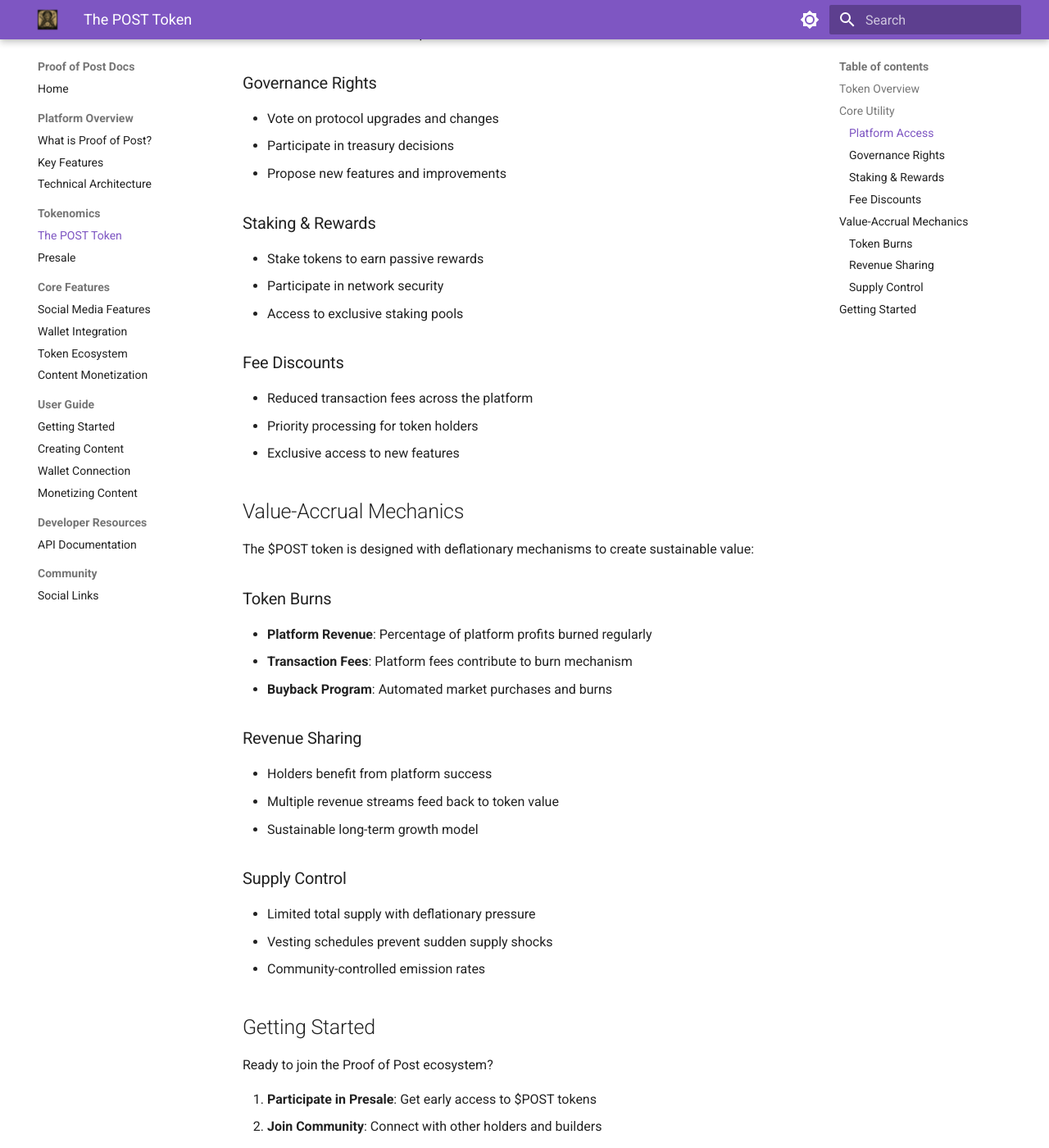
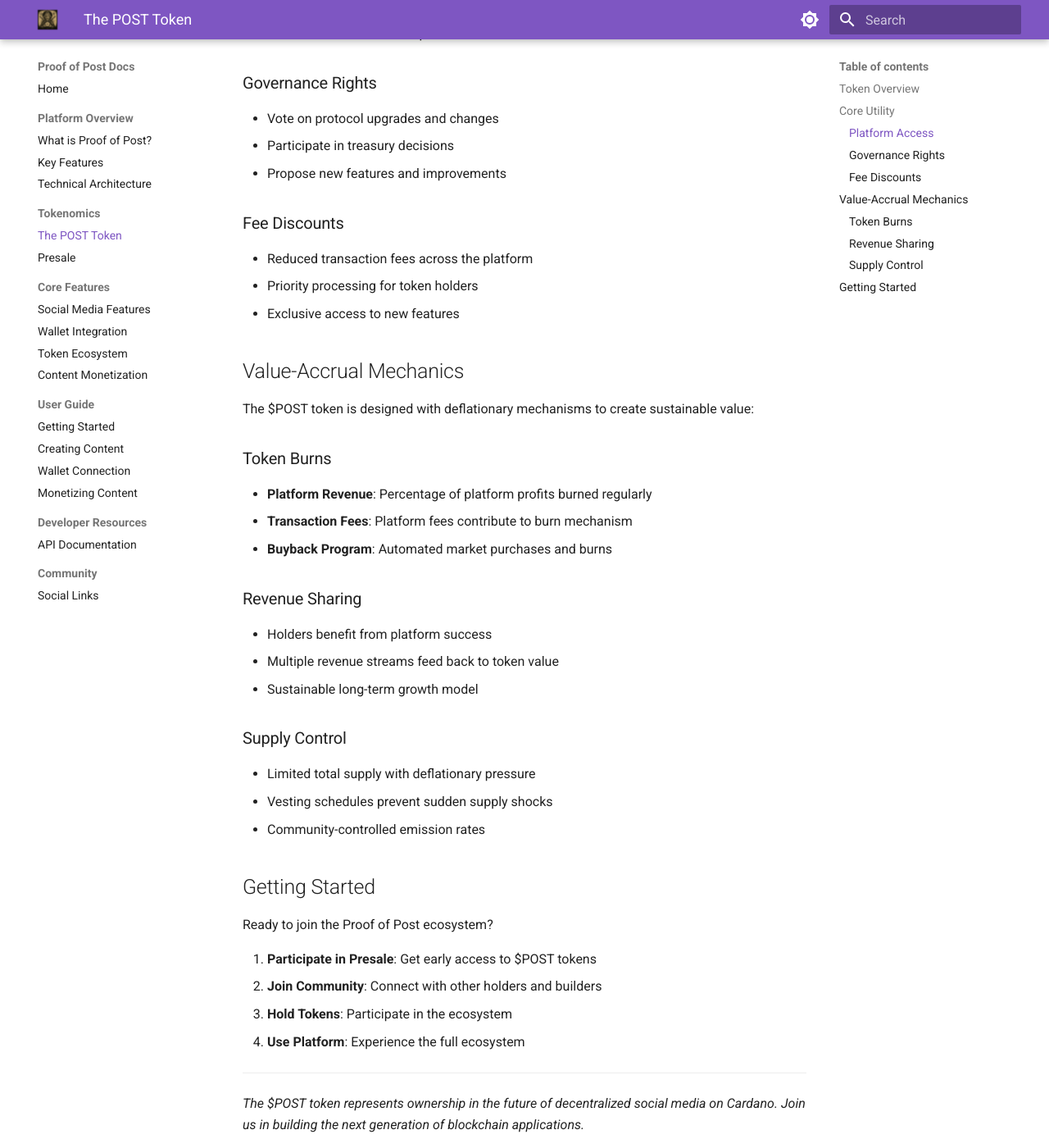
Before and after one commit to CardanoTokenIO/ProoOfPost, an MkDocs documentation site: the page built from docs/getting-started/the-post-token.md, in a window 1280 px wide and 1400 px high, scrolled down 757 px. Shown: the whole window at 82% size. Built offline with MkDocs 1.6.1 and Material for MkDocs 9.7.7, drawn with Linux system fonts in a browser that asks for light colours; some of the changed text lies outside the part shown.

Commit message:
Remove all staking references from POST token documentation
- Remove 'Staking & Rewards' section completely
- Change 'Stake Tokens' to 'Hold Tokens' in getting started steps
- Remove staking-related benefits and features
- Focus on actual token utilities without staking functionality
- Clean tokenomics documentation without misleading staking claims

```diff
--- a/docs/getting-started/the-post-token.md
+++ b/docs/getting-started/the-post-token.md
@@ -26,10 +26,6 @@ The $POST token provides multiple utilities within the Proof of Post ecosystem:
 - Participate in treasury decisions
 - Propose new features and improvements
 
-### Staking & Rewards
-- Stake tokens to earn passive rewards
-- Participate in network security
-- Access to exclusive staking pools
 
 ### Fee Discounts
 - Reduced transaction fees across the platform
@@ -61,7 +57,7 @@ Ready to join the Proof of Post ecosystem?
 
 1. **Participate in Presale**: Get early access to $POST tokens
 2. **Join Community**: Connect with other holders and builders
-3. **Stake Tokens**: Start earning rewards immediately
+3. **Hold Tokens**: Participate in the ecosystem
 4. **Use Platform**: Experience the full ecosystem
 
 ---
```
Also changed, not shown: getting-started/the-post-token.md (+1 -5 lines), site/index.html, site/search/search_index.json, 1 other file.
